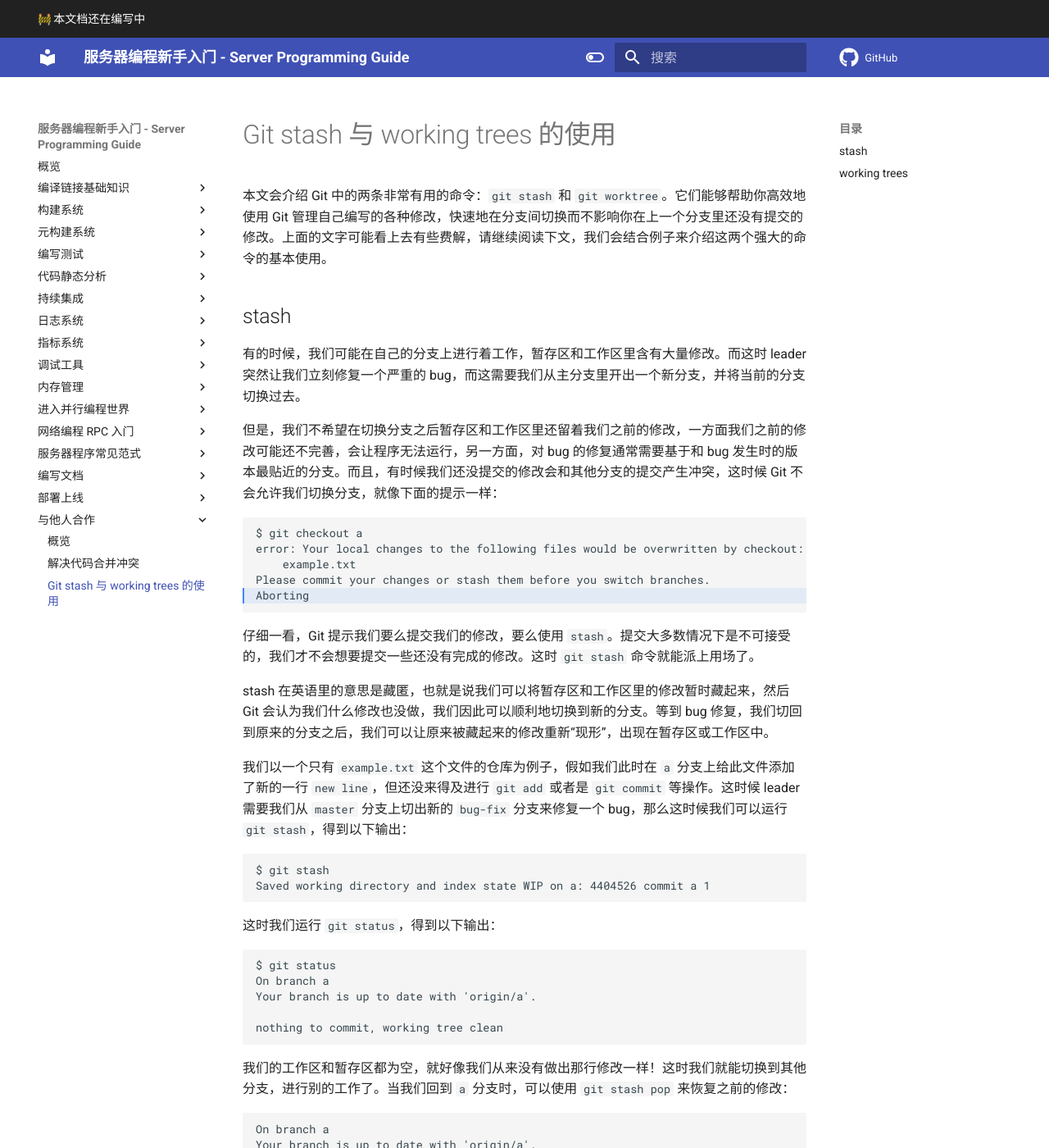
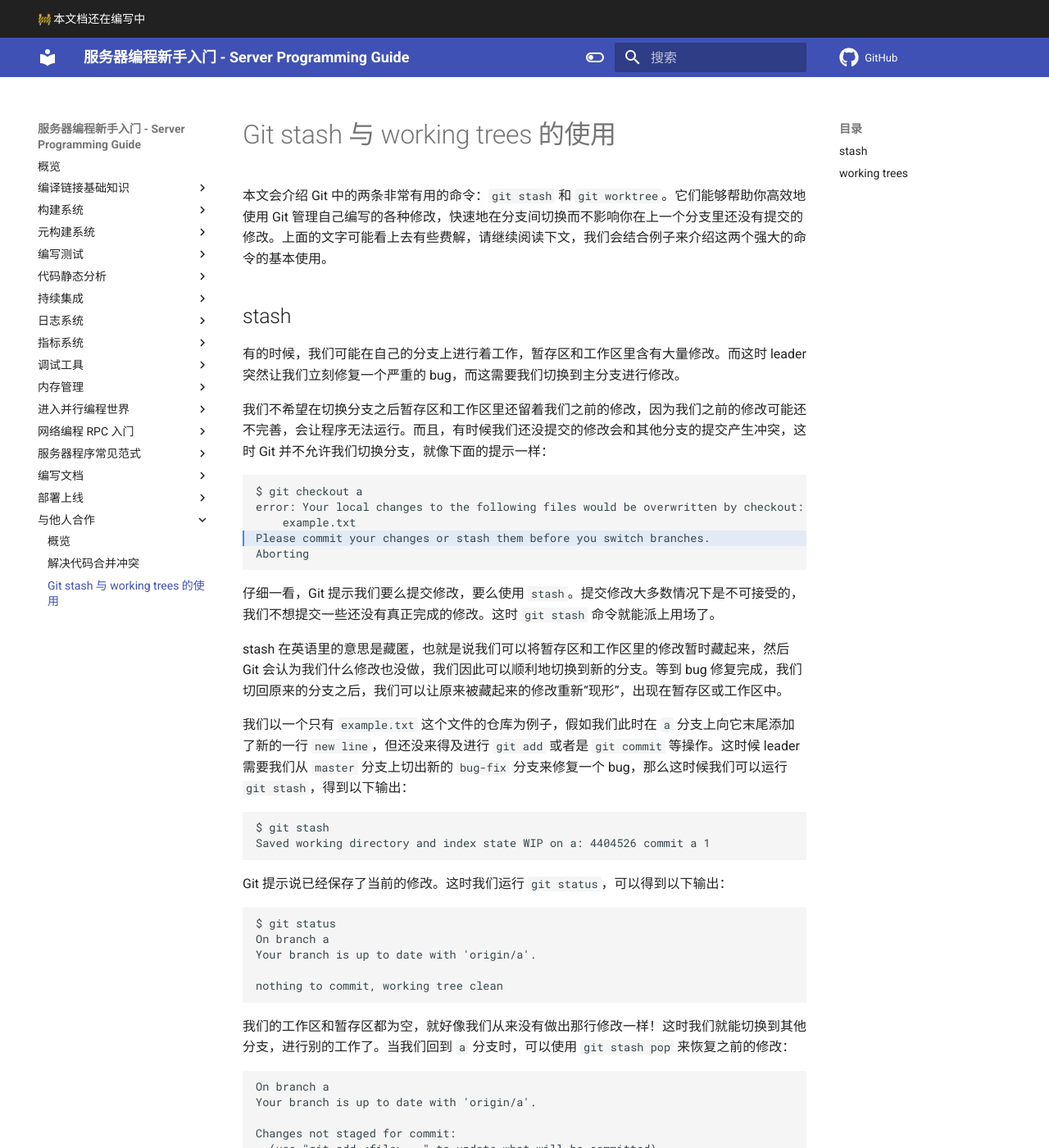
Before and after one commit to howardlau1999/server-programming-guide, an MkDocs documentation site: the page built from docs/collaboration/stash-and-worktree.md, in a window 1280 px wide and 1400 px high. Shown: the whole window at 82% size. Built offline with MkDocs 1.6.1 and Material for MkDocs 9.7.7, drawn with Linux system fonts in a browser that asks for light colours; emoji names are drawn with the system emoji font; comment, search, counter and statistics services are not loaded; some of the changed text lies outside the part shown.

Commit message:
improve stash-and-worktree

````diff
--- a/docs/collaboration/stash-and-worktree.md
+++ b/docs/collaboration/stash-and-worktree.md
@@ -4,11 +4,11 @@
 
 ## stash
 
-有的时候，我们可能在自己的分支上进行着工作，暂存区和工作区里含有大量修改。而这时 leader 突然让我们立刻修复一个严重的 bug，而这需要我们从主分支里开出一个新分支，并将当前的分支切换过去。
+有的时候，我们可能在自己的分支上进行着工作，暂存区和工作区里含有大量修改。而这时 leader 突然让我们立刻修复一个严重的 bug，而这需要我们切换到主分支进行修改。
 
-但是，我们不希望在切换分支之后暂存区和工作区里还留着我们之前的修改，一方面我们之前的修改可能还不完善，会让程序无法运行，另一方面，对 bug 的修复通常需要基于和 bug 发生时的版本最贴近的分支。而且，有时候我们还没提交的修改会和其他分支的提交产生冲突，这时候 Git 不会允许我们切换分支，就像下面的提示一样：
+我们不希望在切换分支之后暂存区和工作区里还留着我们之前的修改，因为我们之前的修改可能还不完善，会让程序无法运行。而且，有时候我们还没提交的修改会和其他分支的提交产生冲突，这时 Git 并不允许我们切换分支，就像下面的提示一样：
 
-``` hl_lines="5"
+``` hl_lines="4"
 $ git checkout a
 error: Your local changes to the following files would be overwritten by checkout:
 	example.txt
@@ -16,18 +16,18 @@
 Aborting
 ```
 
-仔细一看，Git 提示我们要么提交我们的修改，要么使用 `stash`。提交大多数情况下是不可接受的，我们才不会想要提交一些还没有完成的修改。这时 `git stash` 命令就能派上用场了。
+仔细一看，Git 提示我们要么提交修改，要么使用 `stash`。提交修改大多数情况下是不可接受的，我们不想提交一些还没有真正完成的修改。这时 `git stash` 命令就能派上用场了。
 
-stash 在英语里的意思是藏匿，也就是说我们可以将暂存区和工作区里的修改暂时藏起来，然后 Git 会认为我们什么修改也没做，我们因此可以顺利地切换到新的分支。等到 bug 修复，我们切回到原来的分支之后，我们可以让原来被藏起来的修改重新“现形”，出现在暂存区或工作区中。
+stash 在英语里的意思是藏匿，也就是说我们可以将暂存区和工作区里的修改暂时藏起来，然后 Git 会认为我们什么修改也没做，我们因此可以顺利地切换到新的分支。等到 bug 修复完成，我们切回原来的分支之后，我们可以让原来被藏起来的修改重新“现形”，出现在暂存区或工作区中。
 
-我们以一个只有 `example.txt` 这个文件的仓库为例子，假如我们此时在 `a` 分支上给此文件添加了新的一行 `new line`，但还没来得及进行 `git add` 或者是 `git commit` 等操作。这时候 leader 需要我们从 `master` 分支上切出新的 `bug-fix` 分支来修复一个 bug，那么这时候我们可以运行 `git stash`，得到以下输出：
+我们以一个只有 `example.txt` 这个文件的仓库为例子，假如我们此时在 `a` 分支上向它末尾添加了新的一行 `new line`，但还没来得及进行 `git add` 或者是 `git commit` 等操作。这时候 leader 需要我们从 `master` 分支上切出新的 `bug-fix` 分支来修复一个 bug，那么这时候我们可以运行 `git stash`，得到以下输出：
 
 ```
 $ git stash
 Saved working directory and index state WIP on a: 4404526 commit a 1
 ```
 
-这时我们运行 `git status`，得到以下输出：
+Git 提示说已经保存了当前的修改。这时我们运行 `git status`，可以得到以下输出：
 
 ```
 $ git status
@@ -65,7 +65,7 @@
 
 上述的 `stash` 命令使用起来非常简单，但在一些特定的场景下却并不能给我们带来便利。如果我们正在修改的源代码正在被一些外部程序所依赖，那么在我们进行 `stash` 之后这些外部程序的运行将会受到影响，但这些影响往往是不必要或者会拖累我们工作的。
 
-一个最简单的例子是：我们启动了一个 HTTP 服务器来让我们可以访问 `localhost` 来实时查看我们正在编辑的前端项目，每当我们修改源文件，我们的浏览器就会看到最新的结果。这时如果我们运行 `stash` 并切换到其他分支进行工作，我们的浏览器也会自动展示对应的修改。问题在于对于一些复杂的前端项目来说，对源码的修改会需要经过一系列复杂的编译步骤才能最终输出给浏览器，而编译的过程会消耗大量的 CPU 资源和内存，拖累我们电脑的性能。
+一个简单的例子是：我们启动了一个 HTTP 服务器来让我们可以访问 `localhost` 来实时查看我们正在编辑的前端项目，每当我们修改源文件，我们的浏览器就会看到最新的结果。这时如果我们运行 `stash` 并切换到其他分支进行工作，我们的浏览器也会自动展示对应的修改。问题在于对于一些复杂的前端项目来说，对源码的修改会需要经过一系列复杂的编译步骤才能最终输出给浏览器，而编译的过程会消耗大量的 CPU 资源和内存，拖累我们电脑的性能。另一个例子是，我们在原来的分支上开发时启动了一些辅助工具，这些工具依赖当前的代码，如果这时突然切换到另一个分支，那么另一个分支上一些截然不同的代码会让这些工具崩溃。
 
 **如果能够在保留当前修改的同时，让当前的源文件都不变，并且我们还能切换到其他分支进行工作就好了。**这看起来有些匪夷所思，Git 切换一个分支之后，仓库目录里的所有源文件不是会变成相应分支的文件吗？的确如此，除非我们使用强大的 `git worktree` 命令。
 
````
